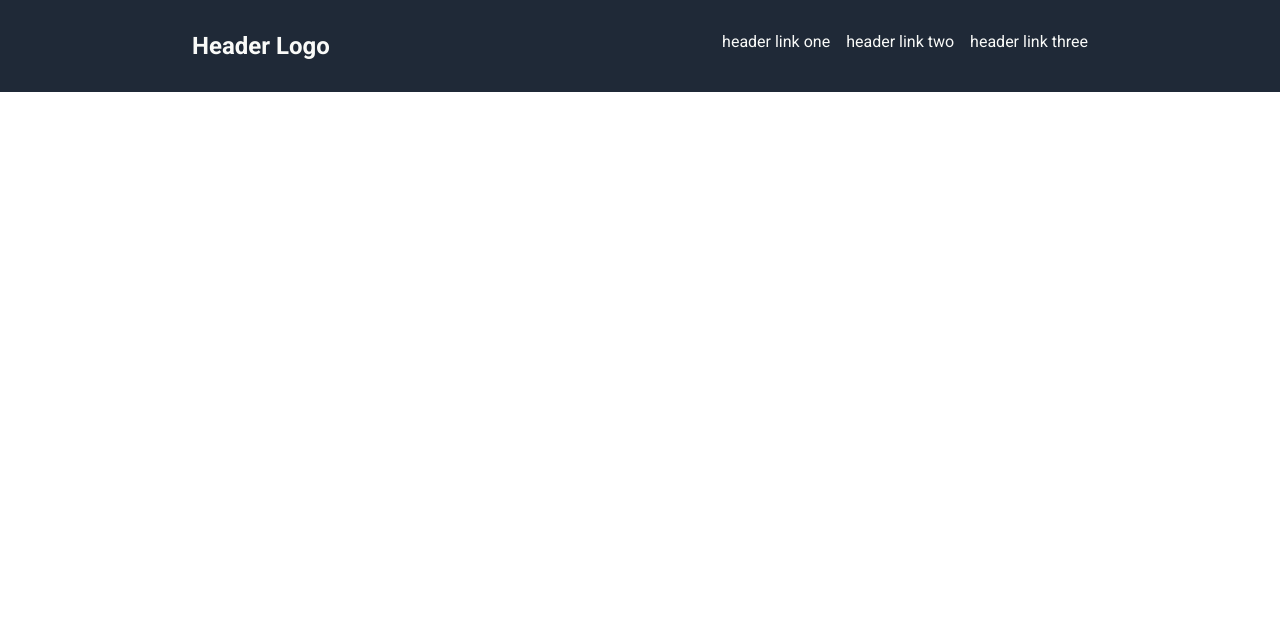
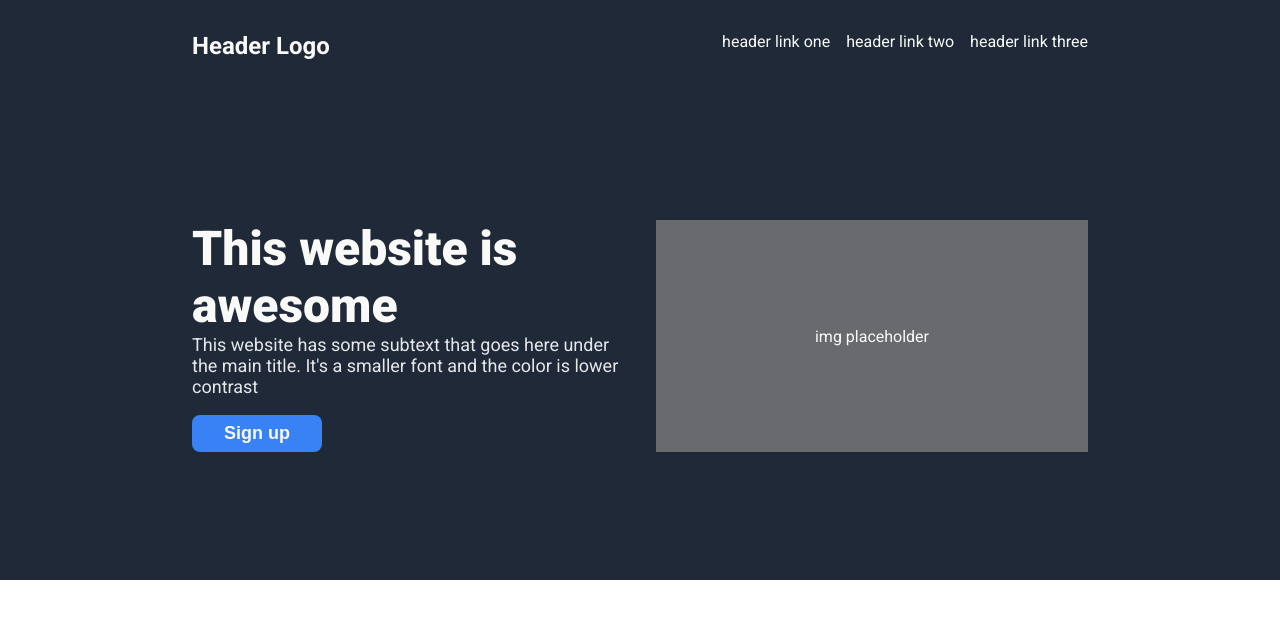
Before and after one commit to EHXSmallStone/odin-landing-page-2026, a plain HTML site: page index.html in a window 1280 px wide. Drawn offline with Linux system fonts and the light colour scheme.

Commit message:
Add Hero section HTML and CSS

```diff
--- a/index.html
+++ b/index.html
@@ -20,5 +20,13 @@
             </ul>
         </div>
     </div>
+    <div class="hero-section">
+        <div class="hero-text">
+            <div class="main-text">This website is awesome</div>
+            <div class="secondary-text">This website has some subtext that goes here under the main title. It's a smaller font and the color is lower contrast</div>
+            <button>Sign up</button>
+        </div>
+        <div class="hero-img">img placeholder</div>
+    </div>
 </body>
 </html>
--- a/style.css
+++ b/style.css
@@ -28,3 +28,45 @@ body {
     text-decoration: none;
     color: #F9FAF8;
 }
+
+.hero-section {
+    display: flex;
+    background-color: #1F2937;
+    padding: 8rem 15%;
+    gap: 2rem;
+}
+
+.hero-text,
+.hero-img {
+    flex: 1;
+}
+
+.main-text {
+    color: #F9FAF8;
+    font-size: 48px;
+    font-weight: 900;
+}
+
+.secondary-text {
+    color: #E5E7EB;
+    font-size: 18px;
+    margin-bottom: 18px;
+}
+
+.hero-section button {
+    background-color: #3882F6;
+    color: #F9FAF8;
+    font-size: 18px;
+    font-weight: bold;
+    padding: 0.5rem 2rem;
+    border: 0;
+    border-radius: 8px;
+}
+
+.hero-img {
+    background-color: rgba(128, 128, 128, 0.750);
+    display: flex;
+    justify-content: center;
+    align-items: center;
+    color: #F9FAF8;
+}
```
